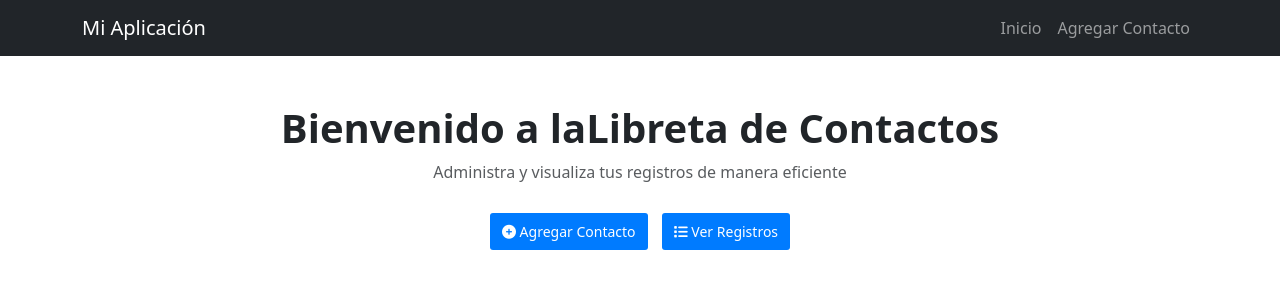
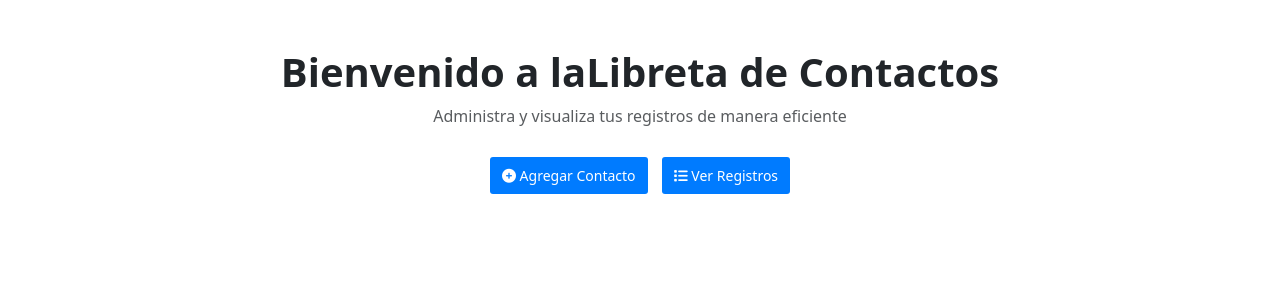
Before and after one commit to MiguelAngelZ1/libreta_direcciones, a Flask app: page / in a window 1280 px wide. Shown: the top 300 px of the page. Run offline with Flask 3, Linux system fonts and the light colour scheme; some libraries are stand-ins or nearby versions.

Commit message:
Auto commit: 2025-05-07 04:20:36

```diff
--- a/templates/base.html
+++ b/templates/base.html
@@ -13,19 +13,15 @@
   {% block head %}{% endblock %}
 </head>
 <body>
-  <!-- Navbar común -->
-  <nav class="navbar navbar-expand-lg navbar-dark bg-dark">
-      <div class="container">
-          <a class="navbar-brand" href="{{ url_for('index') }}">Mi Aplicación</a>
-          <div class="collapse navbar-collapse">
-              <ul class="navbar-nav ms-auto">
-                  <li class="nav-item"><a class="nav-link" href="{{ url_for('index') }}">Inicio</a></li>
-                  <li class="nav-item"><a class="nav-link" href="{{ url_for('add') }}">Agregar Contacto</a></li>
-                  <!-- Agrega más enlaces si lo requieres, como "view" -->
-              </ul>
-          </div>
-      </div>
-  </nav>
+  <!-- Opcional: Puedes colocar un header o navbar común -->
+  <header>
+    <!-- Ejemplo de navbar (opcional) -->
+    <!-- <nav class="navbar navbar-expand-lg navbar-dark bg-dark">
+         <div class="container">
+            <a class="navbar-brand" href="{{ url_for('index') }}">Mi Aplicación</a>
+         </div>
+      </nav> -->
+  </header>
 
   <main>
     {% block content %}{% endblock %}
```
